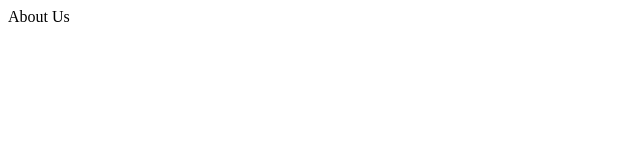
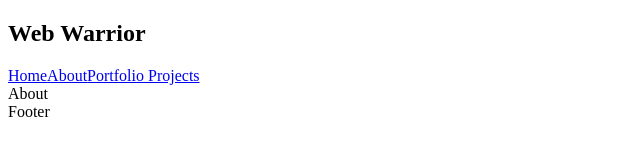
Before and after one commit to Ayomikuolatunji/gatsby-typescript-portfolio, a Gatsby site: page /about in a window 1280 px wide. Shown: the whole page, without its empty margins (0-640 px from the left). Built offline with nearby package versions, Linux system fonts and the light colour scheme; Gatsby itself is replaced by a stand-in of ours.

Commit message:
working with dynmaic layouts

```diff
--- /dev/null
+++ b/src/components/Footer.tsx
@@ -0,0 +1,7 @@
+import React from 'react'
+
+export default function Footer() {
+  return (
+    <div>Footer</div>
+  )
+}
--- /dev/null
+++ b/src/components/Layouts.tsx
@@ -0,0 +1,19 @@
+import { PageProps } from "gatsby";
+import React, { PropsWithChildren } from "react";
+import Footer from "./Footer";
+import Navbar from "./Navbar";
+
+const Layouts: React.FC<PageProps | PropsWithChildren> = ({ children }) => {
+  return (
+    <div className="layouts">
+      <Navbar />
+      <>
+        {/* contents */}
+        {children}
+      </>
+      <Footer />
+    </div>
+  );
+};
+
+export default Layouts;
--- a/src/pages/about/index.tsx
+++ b/src/pages/about/index.tsx
@@ -1,8 +1,13 @@
 import * as React from "react";
 import { PageProps } from "gatsby";
+import Layouts from "../../components/Layouts";
 
 const About: React.FC<PageProps> = () => {
-  return <div>About Us</div>;
+  return (
+    <Layouts>
+      <div>About</div>
+    </Layouts>
+  );
 };
 
 export default About;
```
Also changed, not shown: src/pages/index.tsx (+4 -4 lines), src/pages/projects/index.tsx (+6 -5 lines), src/pages/projects/test/index.tsx (+2 -1 lines).
